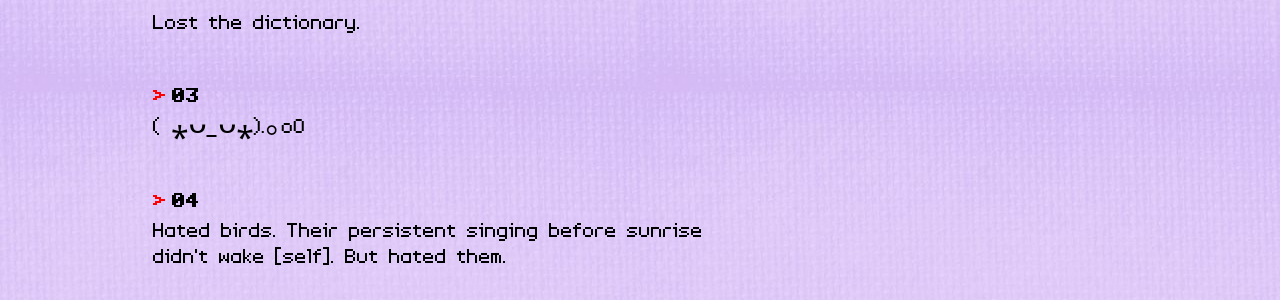
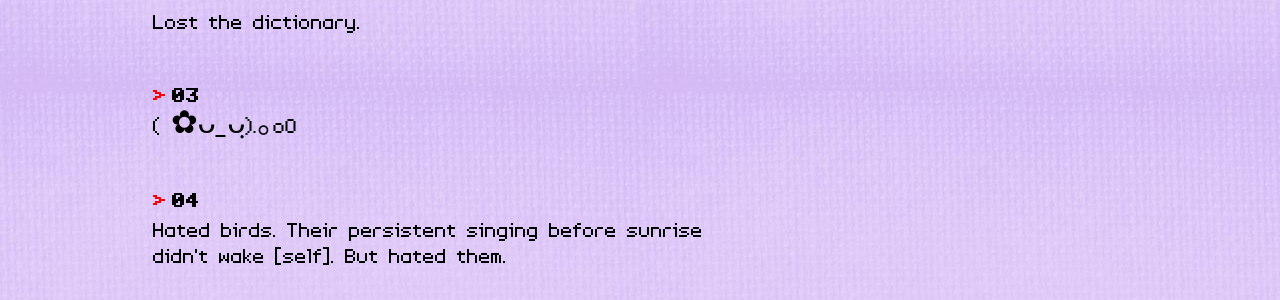
Before and after one commit to redsummernight/redsummernight.github.io, a Jekyll site: the page built from tower/index.html, in a window 1280 px wide. Shown: the part 549-849 px from the top of the page. Built offline with Jekyll 4.4.1, drawn with Linux system fonts in a browser that asks for light colours.

Commit message:
(tower) Preload fonts
Extra: add new sleeping face, backup background color.

```diff
--- a/tower/index.html
+++ b/tower/index.html
@@ -39,6 +39,9 @@
     url: sept28.png
     alt: "September 28th: holding patterns"
 ---
+<link rel="preload" href="{{ site.baseurl }}/common/css/font/EnterCommand/EnterCommand.ttf" as="font" crossorigin="anonymous">
+<link rel="preload" href="{{ site.baseurl }}/common/css/font/EnterCommand/EnterCommand-Bold.ttf" as="font" crossorigin="anonymous">
+<link rel="preload" href="{{ site.baseurl }}/common/css/font/EnterCommand/EnterCommand-Italic.ttf" as="font" crossorigin="anonymous">
 <style>
 	@font-face {
 		font-family: 'EnterCommand';
@@ -57,6 +60,7 @@
 
 	body {
 		background-image: url('splatter.min.svg'), url('canvas-2092588_640.jpg');
+		background-color: #DCC6F7;
 		background-repeat: no-repeat, repeat;
 		background-size: 500px auto, auto;
 		background-position: 10% -50px, 0 0;
@@ -136,7 +140,7 @@
 <p>Lost the dictionary.</p>
 
 <h2>03</h2>
-<p>( ⁎ᴗ_ᴗ⁎).｡oO</p>
+<p>( ✿ᴗ_ᴗฺ).｡oO</p>
 
 <h2>04</h2>
 <p>Hated birds. Their persistent singing before sunrise didn't wake [self]. But hated them.</p>
```
